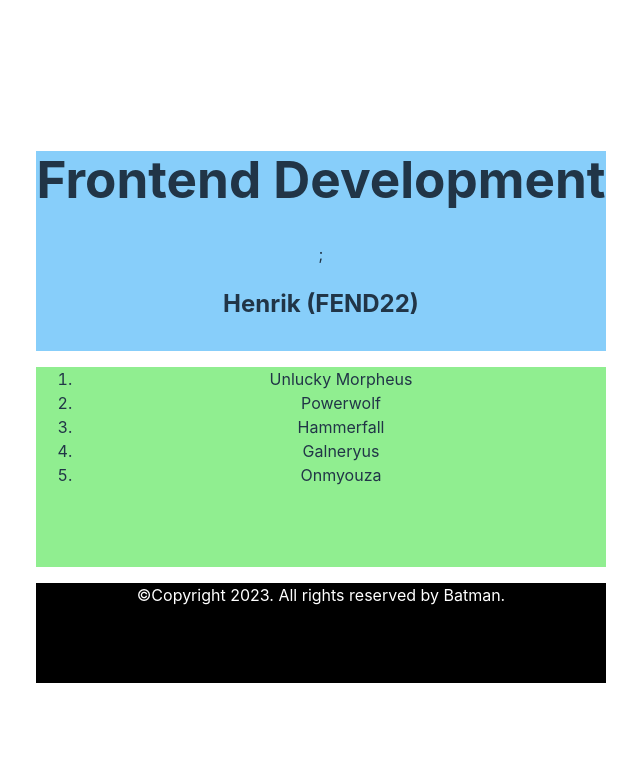
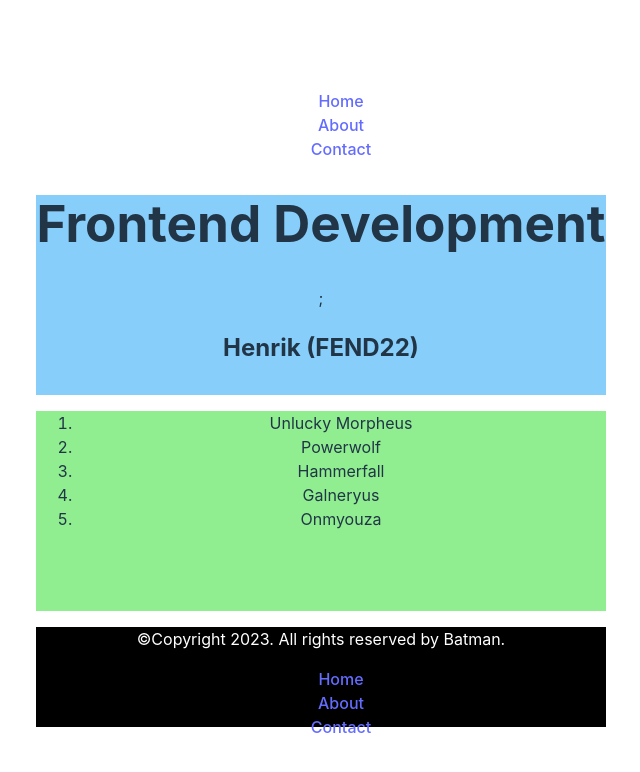
Before and after one commit to henrikvilhelmberglund/vite-react, a React (Vite) app: page / in a window 1280 px wide. Shown: the top 772 px of the page, without its empty margins (319-959 px from the left). Built offline with nearby package versions, Linux system fonts and the light colour scheme.

Commit message:
feat: :sparkles: add props

```diff
--- a/src/App.css
+++ b/src/App.css
@@ -60,3 +60,7 @@ footer {
   background-color: black;
   color: white;
 }
+
+.nav li {
+  list-style: none;
+}
--- a/src/App.jsx
+++ b/src/App.jsx
@@ -3,13 +3,21 @@ import "./App.css";
 import Header from "./Header";
 import MainComponent from "./MainComponent";
 import Footer from "./Footer";
+import Navigation from "./Navigation";
 
 function App() {
+  let navLinks = [
+    { name: "Home", url: "home" },
+    { name: "About", url: "about" },
+    { name: "Contact", url: "contact" },
+  ];
+
   return (
     <>
+      <Navigation links={navLinks}></Navigation>
       <Header></Header>
       <MainComponent></MainComponent>
-      <Footer></Footer>
+      <Footer links={navLinks}></Footer>
     </>
   );
 }
--- a/src/Footer.jsx
+++ b/src/Footer.jsx
@@ -1,8 +1,11 @@
-const copyrightText = "©Copyright 2023. All rights reserved by Batman.";
-export default function Footer() {
+import Navigation from "./Navigation";
+
+export default function Footer(props) {
+  const copyrightText = "©Copyright 2023. All rights reserved by Batman.";
   return (
     <footer>
       <p>{copyrightText}</p>
+      <Navigation links={props.links}></Navigation>
     </footer>
   );
 }
--- /dev/null
+++ b/src/Navigation.jsx
@@ -0,0 +1,16 @@
+export default function Navigation(props) {
+
+  return (
+    <nav>
+      <ul className="nav">
+        {props.links.map((link) => {
+          return (
+            <li>
+              <a href={link.url}>{link.name}</a>
+            </li>
+          );
+        })}
+      </ul>
+    </nav>
+  );
+}
```
